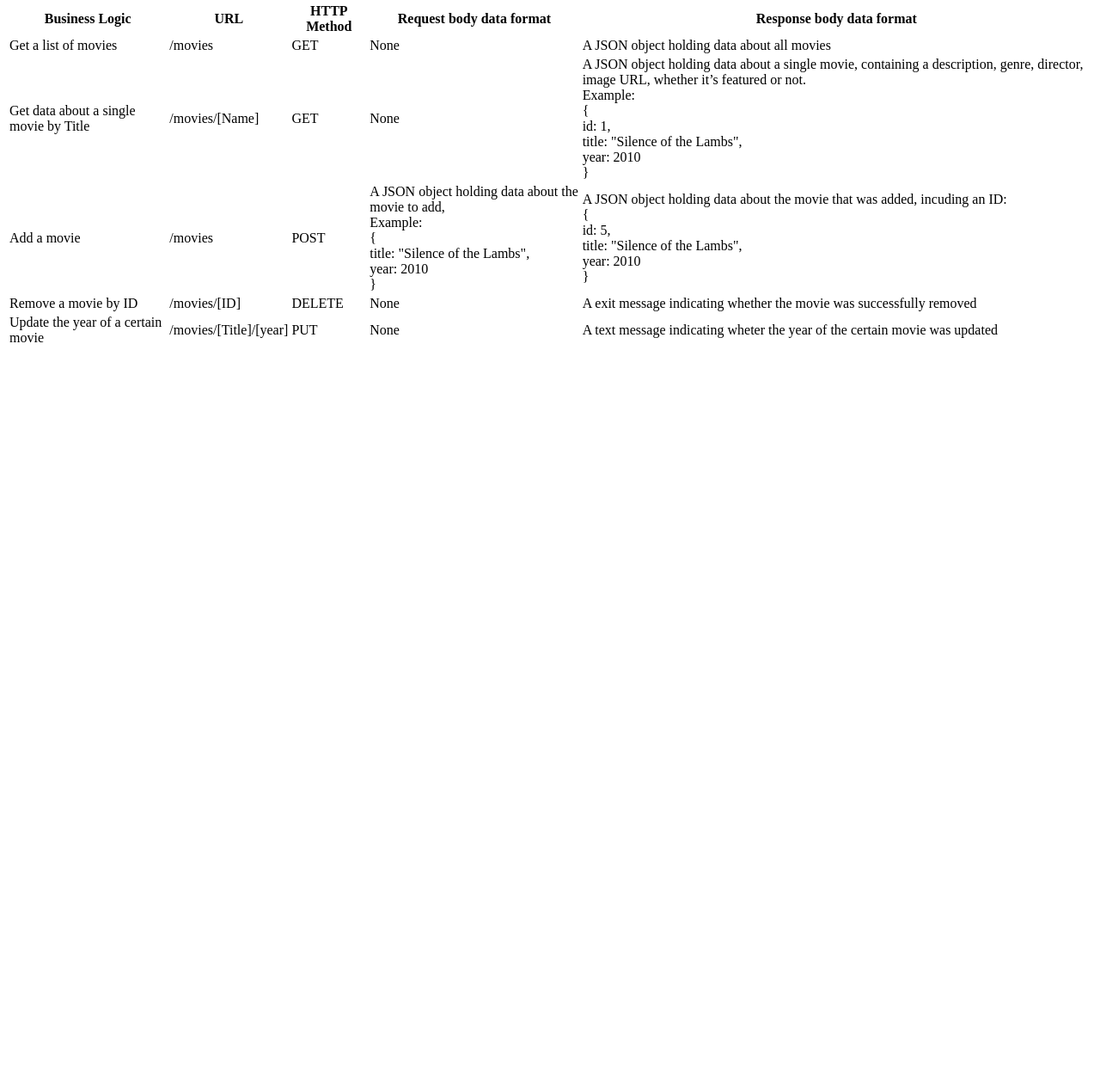
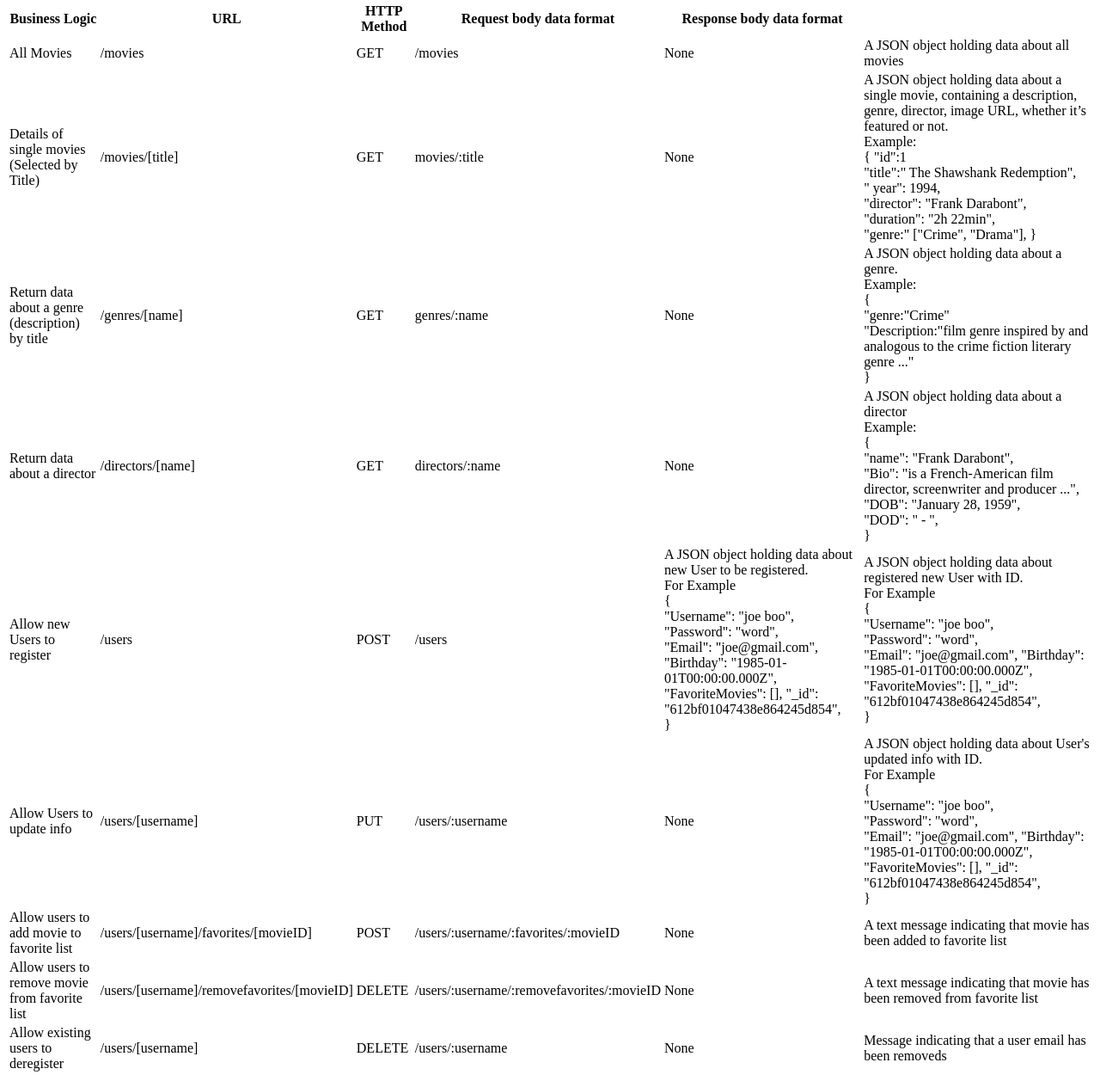
Before and after one commit to zlaxton/movie_api, a website: page public/documentation.html in a window 1280 px wide. Shown: the part 79-1336 px from the top of the page at 86% size. Before the commit the page ends 800 px from the top, so only its background shows below. Drawn offline with Linux system fonts and the light colour scheme.

Commit message:
Update documentation.html

```diff
--- a/public/documentation.html
+++ b/public/documentation.html
@@ -20,69 +20,143 @@
       </thead>
       <tbody>
         <tr>
-          <td>Get a list of movies</td>
+          <td>All Movies</td>
           <td>/movies</td>
           <td>GET</td>
+          <td>/movies</td>
           <td>None</td>
           <td>A JSON object holding data about all movies</td>
         </tr>
         <tr>
-          <td>Get data about a single movie by Title</td>
-          <td>/movies/[Name]</td>
+          <td>Details of single movies (Selected by Title)</td>
+          <td>/movies/[title]</td>
           <td>GET</td>
+          <td>movies/:title</td>
           <td>None</td>
           <td>
             A JSON object holding data about a single movie, containing a
-              description, genre, director, image URL, whether it’s featured or
-              not.<br />
-            Example:<br />
-            {<br />
-            id: 1,<br />
-            title: "Silence of the Lambs",<br />
-            year: 2010<br />
+            description, genre, director, image URL, whether it’s featured or
+            not. <br />
+            Example: <br />
+            { "id":1 <br />
+            "title":" The Shawshank Redemption", <br />
+            " year": 1994, <br />
+            "director": "Frank Darabont", <br />
+            "duration": "2h 22min", <br />
+            "genre:" ["Crime", "Drama"], }
+          </td>
+        </tr>
+        <tr>
+          <td>Return data about a genre (description) by title</td>
+          <td>/genres/[name]</td>
+          <td>GET</td>
+          <td>genres/:name</td>
+          <td>None</td>
+          <td>
+            A JSON object holding data about a genre. <br />
+            Example: <br />
+            { <br />
+            "genre:"Crime" <br />
+            "Description:"film genre inspired by and analogous to the crime
+            fiction literary genre ..." <br />
             }
           </td>
         </tr>
         <tr>
-          <td>Add a movie</td>
-          <td>/movies</td>
-          <td>POST</td>
+          <td>Return data about a director</td>
+          <td>/directors/[name]</td>
+          <td>GET</td>
+          <td>directors/:name</td>
+          <td>None</td>
           <td>
-            A JSON object holding data about the movie to add,<br />
-            Example:<br />
-            {<br />
-            title: "Silence of the Lambs",<br />
-            year: 2010<br />
-            }
-          </td>
-          <td>
-            A JSON object holding data about the movie that was added, incuding
-            an ID:<br />
-            {<br />
-            id: 5,<br />
-            title: "Silence of the Lambs",<br />
-            year: 2010<br />
+            A JSON object holding data about a director <br />
+            Example: <br />
+            { <br />
+            "name": "Frank Darabont", <br />
+            "Bio": "is a French-American film director, screenwriter and
+            producer ...", <br />
+            "DOB": "January 28, 1959", <br />
+            "DOD": " - ", <br />
             }
           </td>
         </tr>
         <tr>
-          <td>Remove a movie by ID</td>
-          <td>/movies/[ID]</td>
-          <td>DELETE</td>
-          <td>None</td>
+          <td>Allow new Users to register</td>
+          <td>/users</td>
+          <td>POST</td>
+          <td>/users</td>
           <td>
-            A exit message indicating whether the movie was successfully removed
+            A JSON object holding data about new User to be registered.
+            <br />
+            For Example <br />
+            { <br />
+            "Username": "joe boo", <br />
+            "Password": "word", <br />
+            "Email": "joe@gmail.com", "Birthday": "1985-01-01T00:00:00.000Z",
+            <br />
+            "FavoriteMovies": [], "_id": "612bf01047438e864245d854", <br />
+            }
+          </td>
+          <td>
+            A JSON object holding data about registered new User with ID.
+            <br />
+            For Example <br />
+            { <br />
+            "Username": "joe boo", <br />
+            "Password": "word", <br />
+            "Email": "joe@gmail.com", "Birthday": "1985-01-01T00:00:00.000Z",
+            <br />
+            "FavoriteMovies": [], "_id": "612bf01047438e864245d854", <br />
+            }
           </td>
         </tr>
         <tr>
-          <td>Update the year of a certain movie</td>
-          <td>/movies/[Title]/[year]</td>
+          <td>Allow Users to update info</td>
+          <td>/users/[username]</td>
           <td>PUT</td>
+          <td>/users/:username</td>
           <td>None</td>
           <td>
-            A text message indicating wheter the year of the certain movie was
-            updated
+            A JSON object holding data about User's updated info with ID.
+            <br />
+            For Example <br />
+            { <br />
+            "Username": "joe boo", <br />
+            "Password": "word", <br />
+            "Email": "joe@gmail.com", "Birthday": "1985-01-01T00:00:00.000Z",
+            <br />
+            "FavoriteMovies": [], "_id": "612bf01047438e864245d854", <br />
+            }
           </td>
+        </tr>
+        <tr>
+          <td>Allow users to add movie to favorite list</td>
+          <td>/users/[username]/favorites/[movieID]</td>
+          <td>POST</td>
+          <td>/users/:username/:favorites/:movieID</td>
+          <td>None</td>
+          <td>
+            A text message indicating that movie has been added to favorite list
+          </td>
+        </tr>
+        <tr>
+          <td>Allow users to remove movie from favorite list</td>
+          <td>/users/[username]/removefavorites/[movieID]</td>
+          <td>DELETE</td>
+          <td>/users/:username/:removefavorites/:movieID</td>
+          <td>None</td>
+          <td>
+            A text message indicating that movie has been removed from favorite
+            list
+          </td>
+        </tr>
+        <tr>
+          <td>Allow existing users to deregister</td>
+          <td>/users/[username]</td>
+          <td>DELETE</td>
+          <td>/users/:username</td>
+          <td>None</td>
+          <td>Message indicating that a user email has been removeds</td>
         </tr>
       </tbody>
     </table>
```
